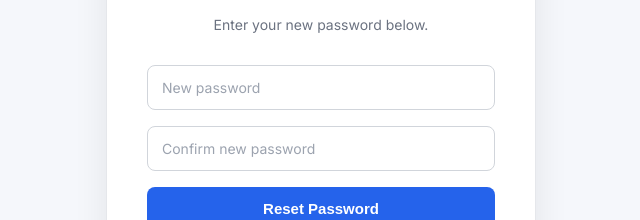
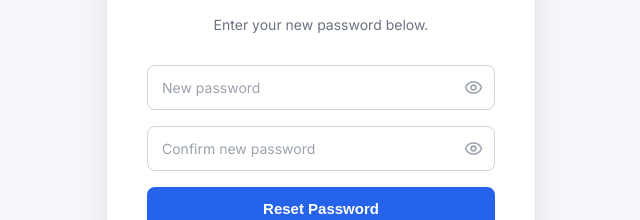
Before and after one commit to princetritechy-dev/Employee-Task-Manager, a React (Vite) app in the folder frontend/: page /reset-password/1 in a window 1280 px wide. Shown: the part 300-520 px from the top of the page, without its empty margins (319-959 px from the left). Built offline with nearby package versions, Linux system fonts and the light colour scheme; no server answers.

Commit message:
add toggle button for password

```diff
--- a/frontend/src/pages/Register.jsx
+++ b/frontend/src/pages/Register.jsx
@@ -1,6 +1,6 @@
 import React, { useState } from "react";
 import { Link, useNavigate } from "react-router-dom";
-import { CheckCircle2 } from "lucide-react";
+import { CheckCircle2, Eye, EyeOff } from "lucide-react";
 import api from "../api";
 import "../styles/register.css";
 
@@ -17,6 +17,8 @@ export default function Register() {
 
   const [error, setError] = useState("");
   const [loading, setLoading] = useState(false);
+  const [showPassword, setShowPassword] = useState(false);
+  const [showAdminCode, setShowAdminCode] = useState(false);
 
   function change(e) {
     setForm({
@@ -180,18 +182,31 @@ export default function Register() {
                 Password
               </label>
 
+              <div className="register-input-wrapper">
+
                 <input
                   id="password"
                   className="register-input"
                   name="password"
                   required
                   minLength={6}
-                type="password"
+                  type={showPassword ? "text" : "password"}
                   value={form.password}
                   onChange={change}
                   placeholder="Minimum 6 characters"
                   autoComplete="new-password"
                 />
+
+                <button
+                  type="button"
+                  className="register-password-toggle"
+                  onClick={() => setShowPassword((prev) => !prev)}
+                  aria-label={showPassword ? "Hide password" : "Show password"}
+                >
+                  {showPassword ? <EyeOff size={19} /> : <Eye size={19} />}
+                </button>
+
+              </div>
 
             </div>
 
@@ -230,16 +245,29 @@ export default function Register() {
                   Admin Registration Code
                 </label>
 
+                <div className="register-input-wrapper">
+
                   <input
                     id="adminCode"
                     className="register-input"
                     name="adminCode"
                     required
-                  type="password"
+                    type={showAdminCode ? "text" : "password"}
                     value={form.adminCode}
                     onChange={change}
                     placeholder="Enter admin registration code"
                   />
+
+                  <button
+                    type="button"
+                    className="register-password-toggle"
+                    onClick={() => setShowAdminCode((prev) => !prev)}
+                    aria-label={showAdminCode ? "Hide code" : "Show code"}
+                  >
+                    {showAdminCode ? <EyeOff size={19} /> : <Eye size={19} />}
+                  </button>
+
+                </div>
 
                 <small>
                   To register as an admin, please enter the authorization code provided by your administrator.
--- a/frontend/src/pages/ResetPassword.jsx
+++ b/frontend/src/pages/ResetPassword.jsx
@@ -1,5 +1,6 @@
 import { useState } from "react";
 import { useNavigate, useParams } from "react-router-dom";
+import { Eye, EyeOff } from "lucide-react";
 import api from "../api";
 import "../styles/ResetPassword.css";
 
@@ -14,6 +15,9 @@ export default function ResetPassword() {
   const [error, setError] = useState("");
 
   const [loading, setLoading] = useState(false);
+
+  const [showPassword, setShowPassword] = useState(false);
+  const [showConfirmPassword, setShowConfirmPassword] = useState(false);
 
   const handleSubmit = async (e) => {
     e.preventDefault();
@@ -75,23 +79,49 @@ export default function ResetPassword() {
       onSubmit={handleSubmit}
     >
 
+      <div className="password-input-wrapper">
+
         <input
           className="password-input"
-        type="password"
+          type={showPassword ? "text" : "password"}
           placeholder="New password"
           value={password}
           onChange={(e) => setPassword(e.target.value)}
         />
 
+        <button
+          type="button"
+          className="password-toggle"
+          onClick={() => setShowPassword((prev) => !prev)}
+          aria-label={showPassword ? "Hide password" : "Show password"}
+        >
+          {showPassword ? <EyeOff size={19} /> : <Eye size={19} />}
+        </button>
+
+      </div>
+
+      <div className="password-input-wrapper">
+
         <input
           className="password-input"
-        type="password"
+          type={showConfirmPassword ? "text" : "password"}
           placeholder="Confirm new password"
           value={confirmPassword}
           onChange={(e) =>
             setConfirmPassword(e.target.value)
           }
         />
+
+        <button
+          type="button"
+          className="password-toggle"
+          onClick={() => setShowConfirmPassword((prev) => !prev)}
+          aria-label={showConfirmPassword ? "Hide password" : "Show password"}
+        >
+          {showConfirmPassword ? <EyeOff size={19} /> : <Eye size={19} />}
+        </button>
+
+      </div>
 
       <button
         className="password-submit"
--- a/frontend/src/styles/ResetPassword.css
+++ b/frontend/src/styles/ResetPassword.css
@@ -120,6 +120,55 @@
     0 0 0 3px rgba(37, 99, 235, 0.1);
 }
 
+
+/* =========================================================
+   INPUT WRAPPER (password toggle)
+========================================================= */
+
+.password-input-wrapper {
+  position: relative;
+
+  display: flex;
+  align-items: center;
+}
+
+.password-input-wrapper .password-input {
+  padding-right: 44px;
+}
+
+.password-toggle {
+  position: absolute;
+  right: 4px;
+
+  display: flex;
+  align-items: center;
+  justify-content: center;
+
+  width: 36px;
+  height: 36px;
+
+  border: 0;
+  border-radius: 6px;
+  background: transparent;
+
+  color: #9ca3af;
+
+  cursor: pointer;
+
+  transition:
+    color 0.2s ease,
+    background 0.2s ease;
+}
+
+.password-toggle:hover {
+  color: #2563eb;
+  background: rgba(37, 99, 235, 0.08);
+}
+
+.password-toggle:focus-visible {
+  outline: 2px solid #2563eb;
+  outline-offset: 2px;
+}
 
 /* =========================================================
    SUBMIT BUTTON
--- a/frontend/src/styles/register.css
+++ b/frontend/src/styles/register.css
@@ -100,6 +100,55 @@
 
 .register-feature svg {
   flex-shrink: 0;
+}
+
+/* =========================================================
+   INPUT WRAPPER (password toggle)
+========================================================= */
+
+.register-input-wrapper {
+  position: relative;
+
+  display: flex;
+  align-items: center;
+}
+
+.register-input-wrapper .register-input {
+  padding-right: 44px;
+}
+
+.register-password-toggle {
+  position: absolute;
+  right: 4px;
+
+  display: flex;
+  align-items: center;
+  justify-content: center;
+
+  width: 38px;
+  height: 38px;
+
+  border: 0;
+  border-radius: 8px;
+  background: transparent;
+
+  color: #9ca3af;
+
+  cursor: pointer;
+
+  transition:
+    color 0.2s ease,
+    background 0.2s ease;
+}
+
+.register-password-toggle:hover {
+  color: #4f46e5;
+  background: rgba(79, 70, 229, 0.08);
+}
+
+.register-password-toggle:focus-visible {
+  outline: 2px solid #4f46e5;
+  outline-offset: 2px;
 }
 
 
```
Lines whose indentation alone changed are shown as unchanged.
